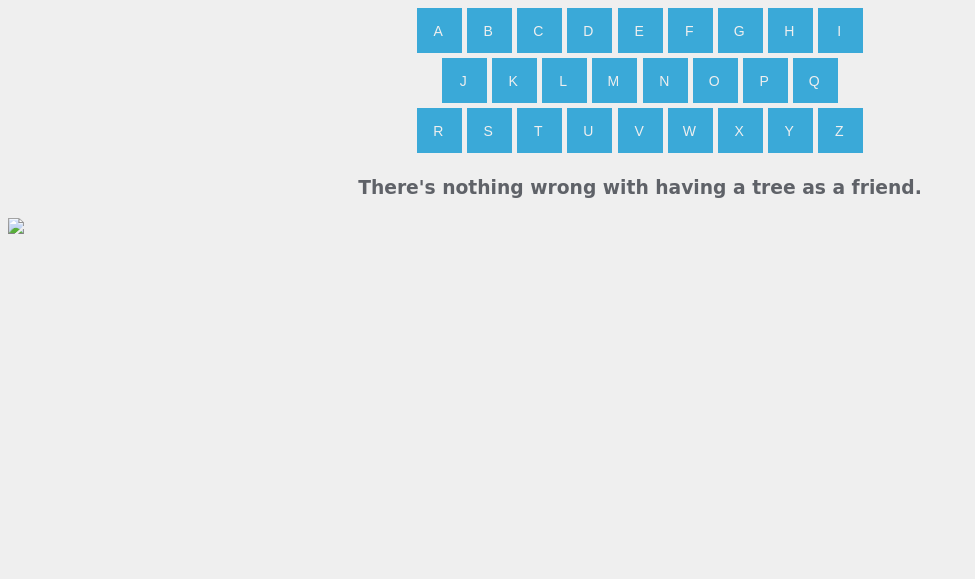
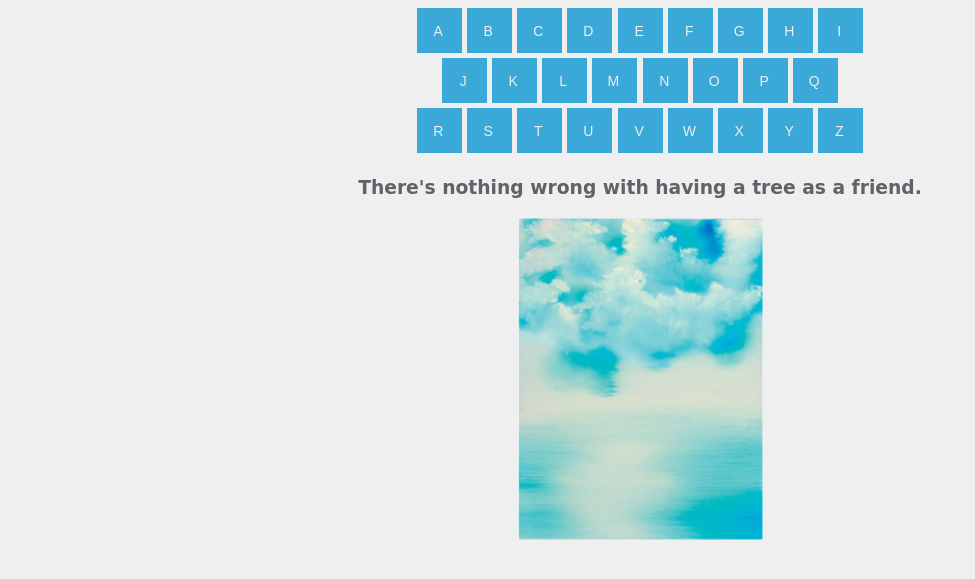
Before and after one commit to llamadu/Word-Guess-Game, a plain HTML site: page index.html in a window 1280 px wide. Shown: the part 193-772 px from the top of the page, without its empty margins (0-975 px from the left). Drawn offline with nearby package versions, Linux system fonts and the light colour scheme; a web font is replaced by a local one.

Commit message:
update image paths

```diff
--- a/index.html
+++ b/index.html
@@ -4,7 +4,7 @@
     <meta charset="utf-8">
     <title>Happy Little Words</title>
     <meta name = "viewport" content= "width=device-width, initial-scale=1.0, maximum-scale=2.0, user-scalable=yes"/>
-    <link rel="icon" href="img/brush.png">
+    <link rel="icon" href="assets/images/artistic-brush.svg">
 	<link href="https://fonts.googleapis.com/css?family=Dekko&display=swap" rel="stylesheet">
 	<link rel="stylesheet" href="assets/css/style.css">
 </head>
@@ -52,7 +52,7 @@
 	<div id="container">
         <!-- Random word Divs appended here -->
     </div>
-	<img id="painting" src="img/0.png">
+	<img id="painting" src="assets/images/0.png">
 
 	<script src="http://code.jquery.com/jquery-1.11.0.min.js"></script>
 	<script src="assets/javascript/game.js"></script>
```
